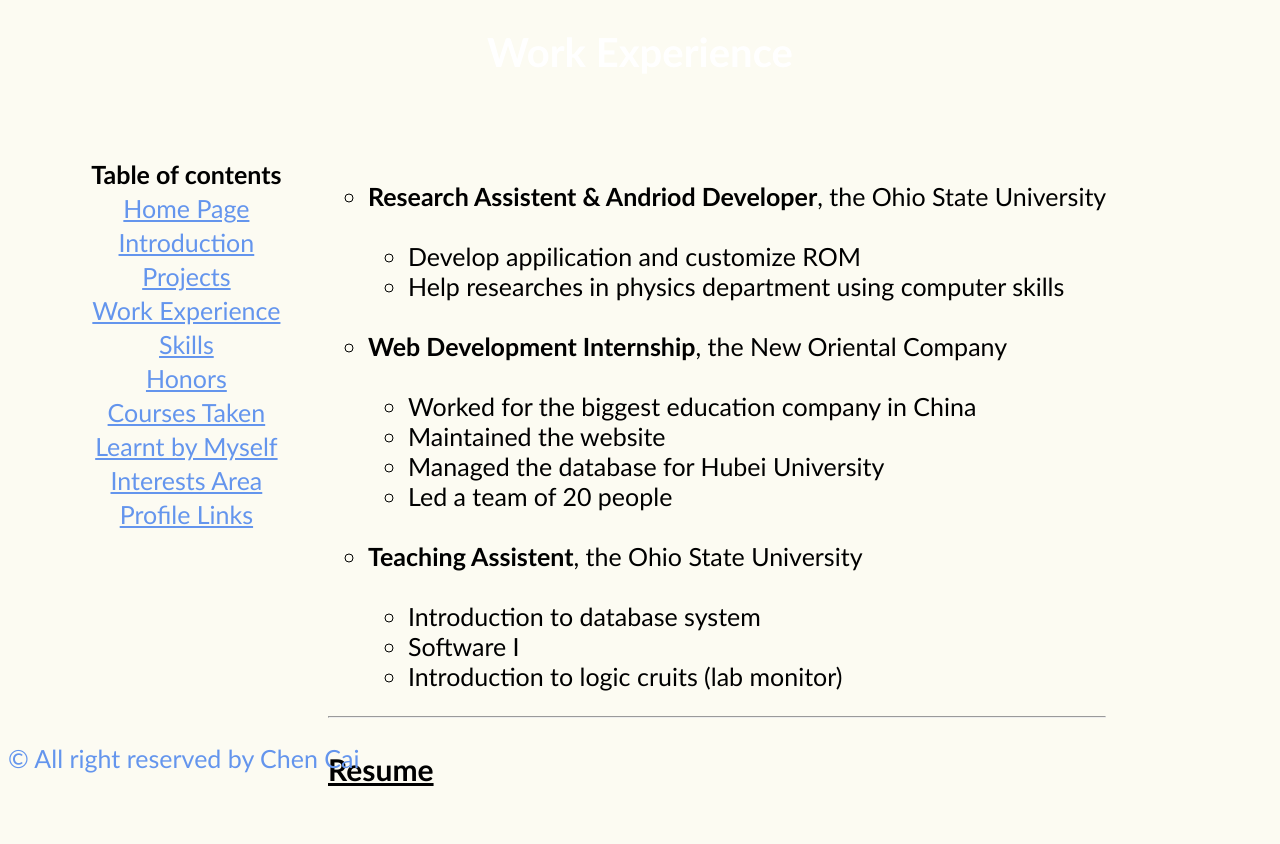
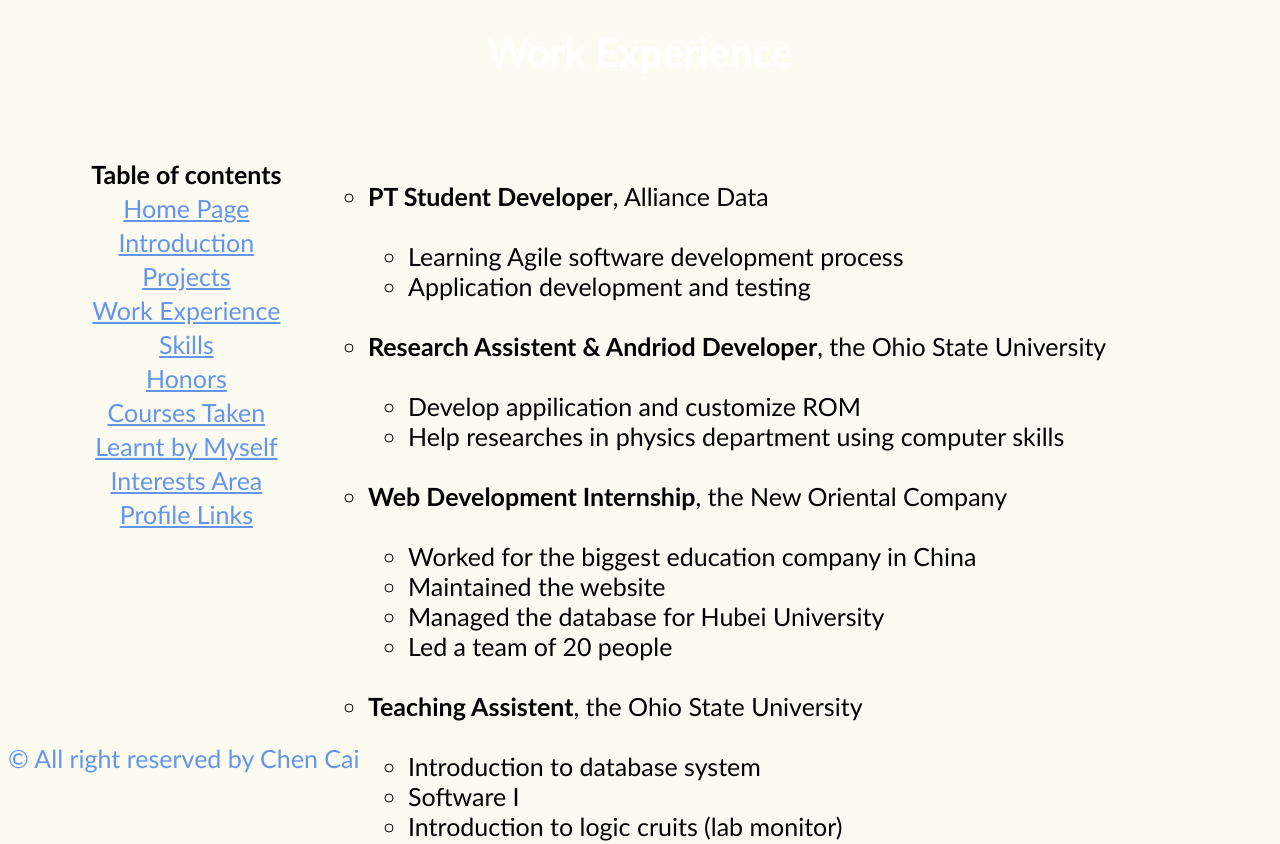
Before and after one commit to cser017/cser017.github.io, a plain HTML site: page 3) Work Experience.html in a window 1280 px wide. Shown: the top 844 px of the page. Drawn offline with nearby package versions, Linux system fonts and the light colour scheme.

Commit message:
update Dec

```diff
--- a/3) Work Experience.html
+++ b/3) Work Experience.html
@@ -20,6 +20,11 @@
   <!--This is where all the contents of the page goes-->
 
   <ul style="list-style-type:circle">
+    <li><b>PT Student Developer</b>, Alliance Data</li>
+    <ul><br>
+      <li> Learning Agile software development process</li>
+      <li> Application development and testing</li><br>
+    </ul>
     <li><b>Research Assistent & Andriod Developer</b>, the Ohio State University</li>
     <ul><br>
       <li> Develop appilication and customize ROM</li>
```
Also changed, not shown: 2) Projects.html (+2 -2 lines).
